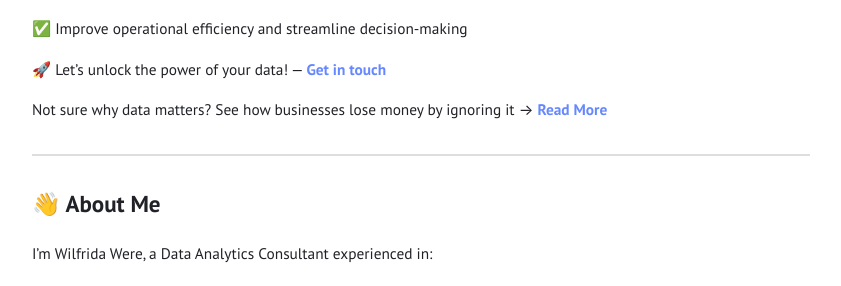
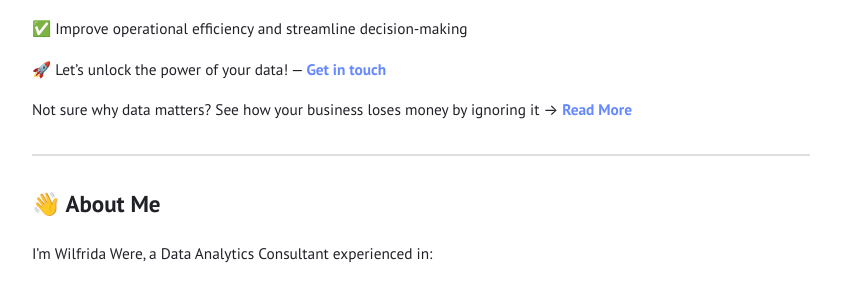
Before and after one commit to Wilfrida-Were/website, a Jekyll site: the page built from index.md, in a window 1280 px wide. Shown: the part 357-643 px from the top of the page, without its empty margins (219-1060 px from the left). Built offline with Jekyll 4.4.1, drawn with Linux system fonts in a browser that asks for light colours.

Commit message:
Update index.md

```diff
--- a/index.md
+++ b/index.md
@@ -15,7 +15,7 @@ I help businesses leverage **customer, financial**, and **operational analytics*
 
 🚀 Let’s unlock the power of your data! — **[Get in touch](https://www.wilfridawere.com/contact/)**
 
-Not sure why data matters? See how businesses lose money by ignoring it → **[Read More](https://www.wilfridawere.com/TheSilentKillerofBusinesses-UnusedData/)**
+Not sure why data matters? See how your business loses money by ignoring it → **[Read More](https://www.wilfridawere.com/TheSilentKillerofBusinesses-UnusedData/)**
 
 ---
 
```
